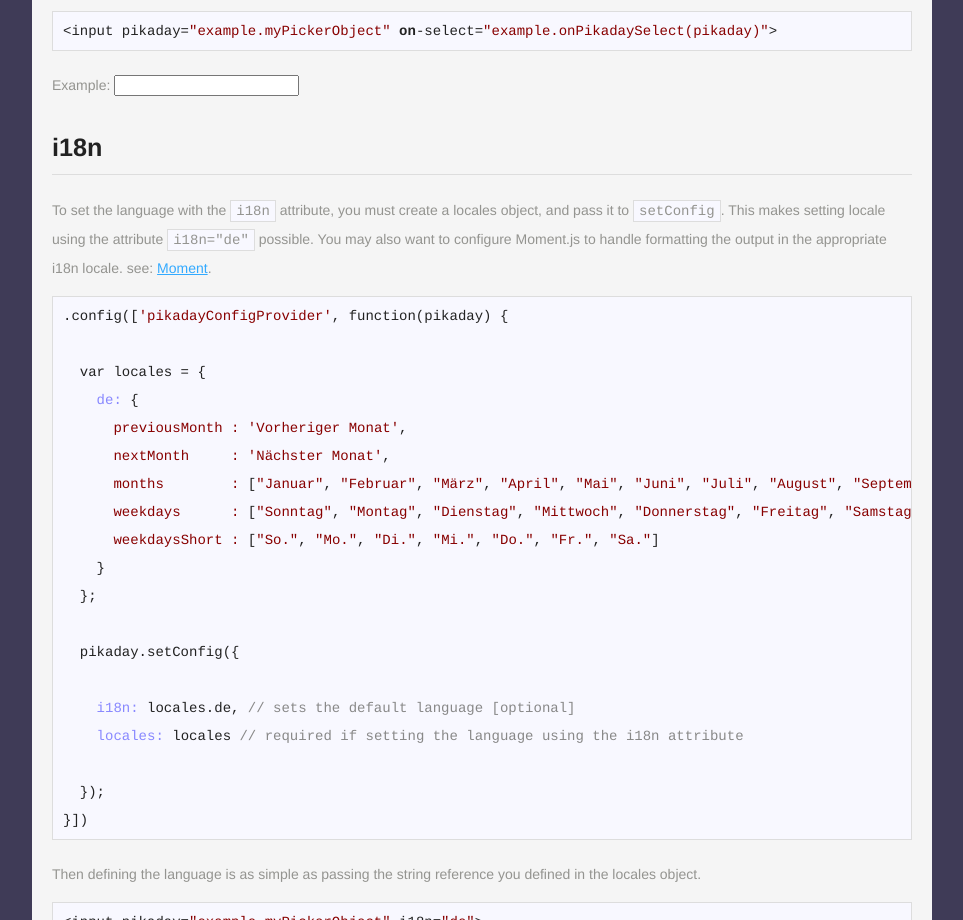
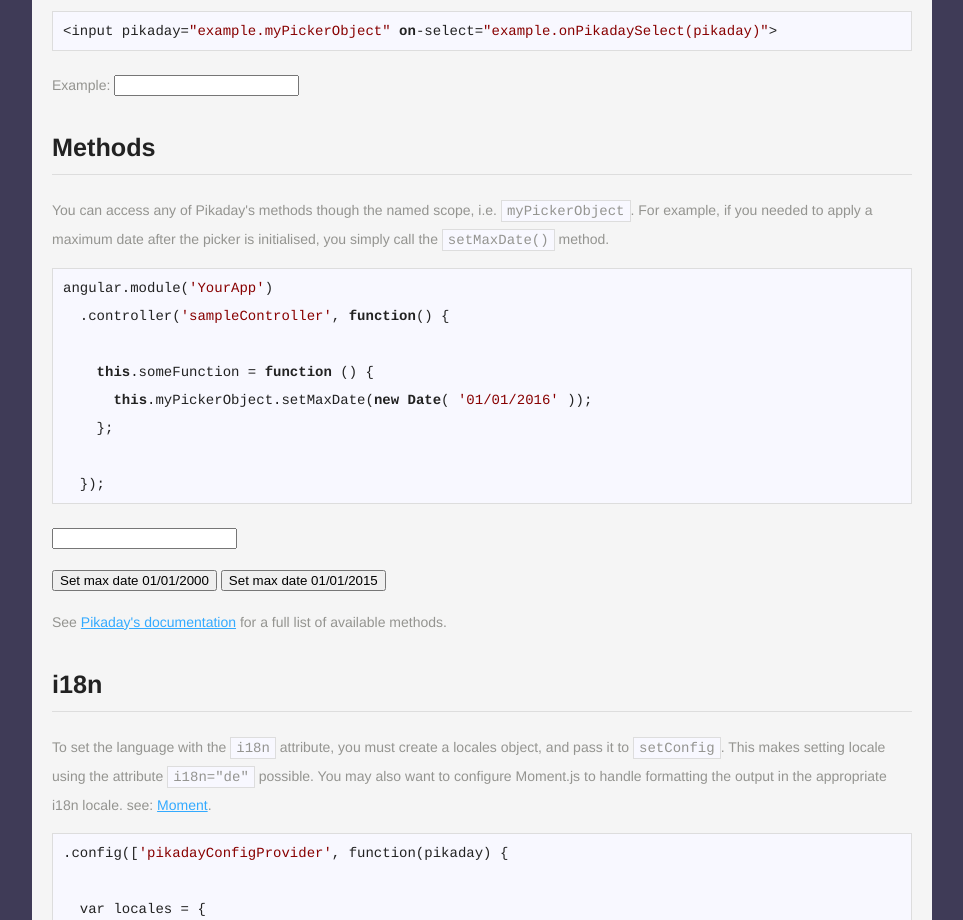
Before and after one commit to nverba/pikaday-angular, a website: page index.html in a window 1280 px wide. Shown: the part 2045-2965 px from the top of the page, without its empty margins (158-1121 px from the left). Drawn offline with Linux system fonts and the light colour scheme; files that its build step writes are made by us from their sources.

Commit message:
added Methods example

```diff
--- a/index.html
+++ b/index.html
@@ -89,6 +89,21 @@ Filter: <code>disableDayFn</code></p>
 </code></pre>
 <p>Example: <input pikaday="example.myPickerObject4" on-select="example.onPikadaySelect(pikaday)"></p>
 
+<h2><a name="methods"></a> Methods</h2>
+<p>You can access any of Pikaday's methods though the named scope, i.e. <code>myPickerObject</code>. For example, if you needed to apply a maximum date after the picker is initialised, you simply call the <code>setMaxDate()</code> method.</p>
+<pre><code>angular.module(<span class="hljs-string">'YourApp'</span>)
+  .controller(<span class="hljs-string">'sampleController'</span>, <span class="hljs-function"><span class="hljs-keyword">function</span><span class="hljs-params">()</span> </span>{
+
+    <span class="hljs-keyword">this</span>.someFunction = <span class="hljs-function"><span class="hljs-keyword">function</span> <span class="hljs-params">()</span> </span>{
+      <span class="hljs-keyword">this</span>.myPickerObject.setMaxDate(<span class="hljs-keyword">new</span> <span class="hljs-built_in">Date</span>( <span class="hljs-string">'01/01/2016'</span> ));
+    };
+
+  });
+</code></pre>
+<p><input pikaday="example.myPickerObject5"></p>
+<button ng-click="example.setMaxDateButton('01/01/2000')">Set max date 01/01/2000</button>
+<button ng-click="example.setMaxDateButton('01/01/2015')">Set max date 01/01/2015</button>
+<p>See <a href="https://github.com/dbushell/Pikaday#methods">Pikaday's documentation</a> for a full list of available methods.</p>
 
 <h2><a name="i18n"></a> i18n</h2>
 <p>To set the language with the <code>i18n</code> attribute, you must create a locales object, and pass it to <code>setConfig</code>. This makes setting locale using the attribute <code>i18n=&quot;de&quot;</code> possible. You may also want to configure Moment.js to handle formatting the output in the appropriate i18n locale. see: <a href="http://momentjs.com/docs/#/i18n/instance-locale/">Moment</a>.</p>
--- a/main.js
+++ b/main.js
@@ -26,4 +26,8 @@ angular.module('exampleApp', ['pikaday'])
     this.filterDays = function filterDaysFn(date) {
       return date.getDay() === 3;
     };
+
+    this.setMaxDateButton = function (date) {
+      this.myPickerObject5.setMaxDate(new Date(date));
+    };
   });
```
Also changed, not shown: src/5.methods.md (added, +20 -0 lines), dist/js/main.js, src/6.i18n.md (renamed from src/i18n.md).
